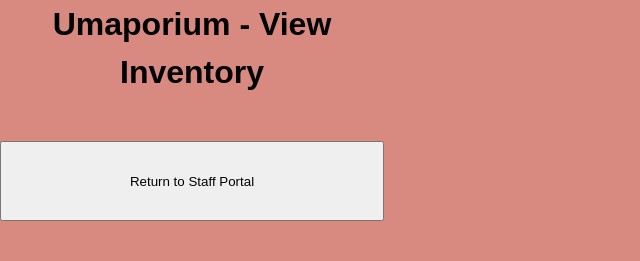
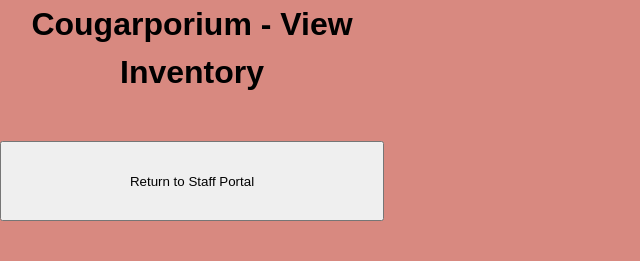
Before and after one commit to THINNGO2511/COSC3380-TeamProject, a PHP site: page /umaporium2/viewinventory.php in a window 1280 px wide. Shown: the top 261 px of the page, without its empty margins (0-640 px from the left). Run offline with PHP 8.4, Linux system fonts and the light colour scheme; data that the repository does not hold is empty; some libraries are stand-ins or nearby versions.

Commit message:
Update viewinventory.php

```diff
--- a/umaporium2/viewinventory.php
+++ b/umaporium2/viewinventory.php
@@ -18,7 +18,7 @@ table {
 </head>
 <body>
 <div class="title">
-<h1> Umaporium - View Inventory </h1>
+<h1> Cougarporium - View Inventory </h1>
 </div>
 
 <br>
```
